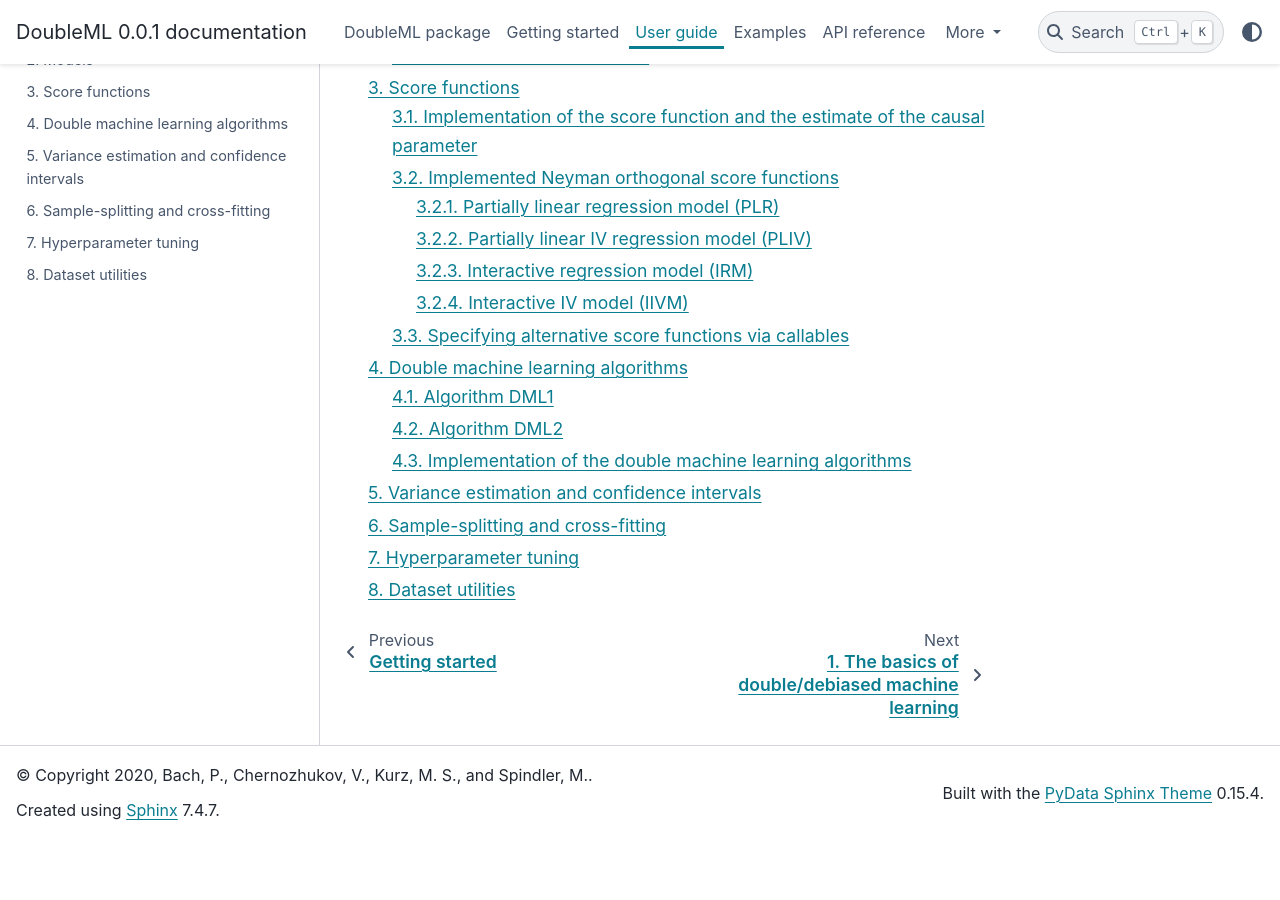
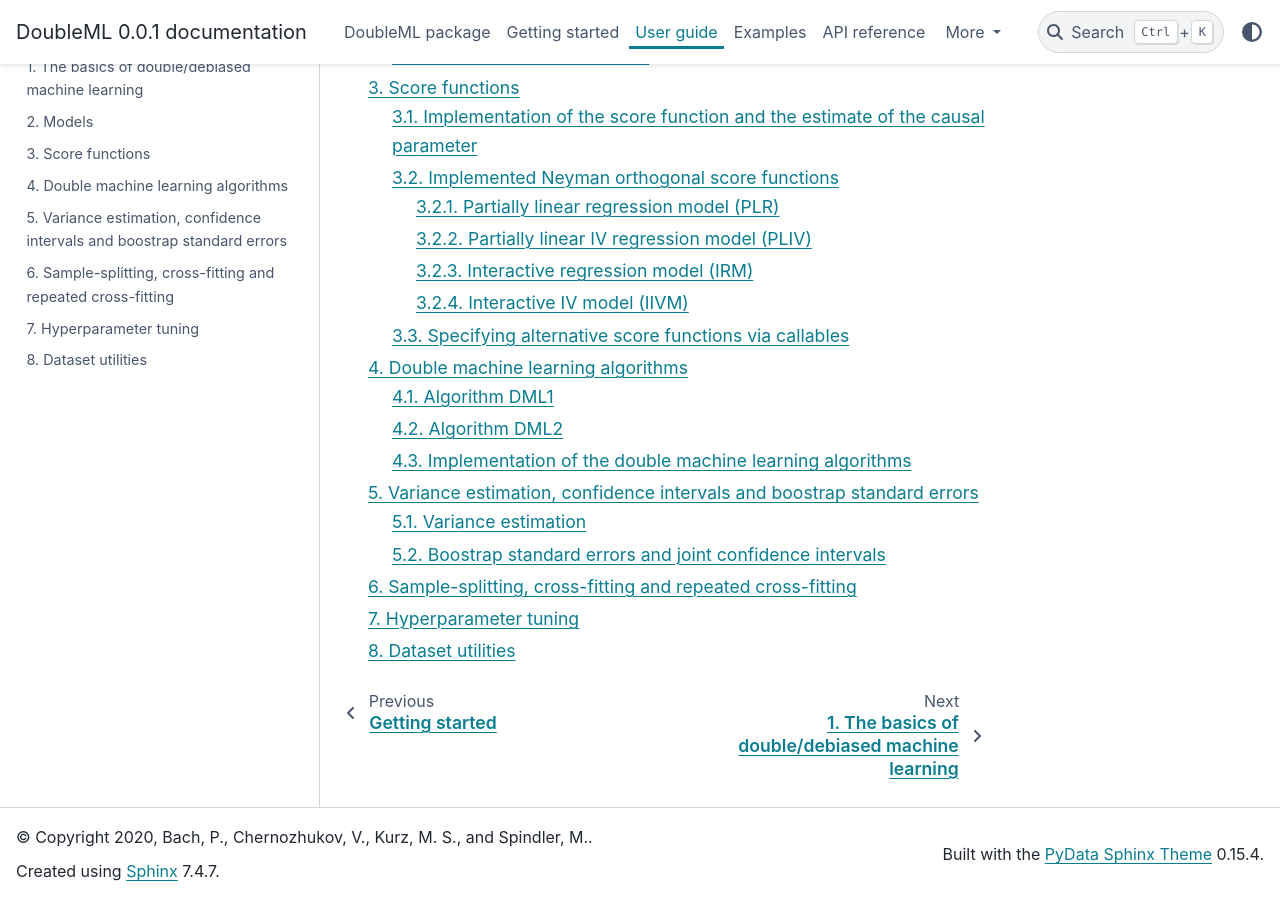
Before and after one commit to DoubleML/doubleml-for-py, a Sphinx documentation site: the page built from doubleml/doc/guide/guide.rst, in a window 1280 px wide and 900 px high, scrolled down 517 px. Built offline with Sphinx 7.4.7 and the PyData theme 0.15.4, drawn with Linux system fonts in a browser that asks for light colours; before the commit the page ends 1356 px from its top, so only the background shows below that.

Commit message:
added documentation for standard error estimation

```diff
--- a/doubleml/doc/guide/guide.rst
+++ b/doubleml/doc/guide/guide.rst
@@ -11,7 +11,7 @@ User guide
     Models <models>
     Score functions <scores>
     Double machine learning algorithms <algorithms>
-    Variance estimation and confidence intervals <se_confint>
-    Sample-splitting and cross-fitting <resampling>
+    Variance estimation, confidence intervals and boostrap standard errors <se_confint>
+    Sample-splitting, cross-fitting and repeated cross-fitting <resampling>
     Hyperparameter tuning <tuning>
     Dataset utilities <datasets>
--- a/doubleml/doc/guide/resampling.rst
+++ b/doubleml/doc/guide/resampling.rst
@@ -1,2 +1,2 @@
-Sample-splitting and cross-fitting
-----------------------------------
+Sample-splitting, cross-fitting and repeated cross-fitting
+----------------------------------------------------------
```
Also changed, not shown: doubleml/doc/guide/se_confint.rst (+64 -2 lines).
